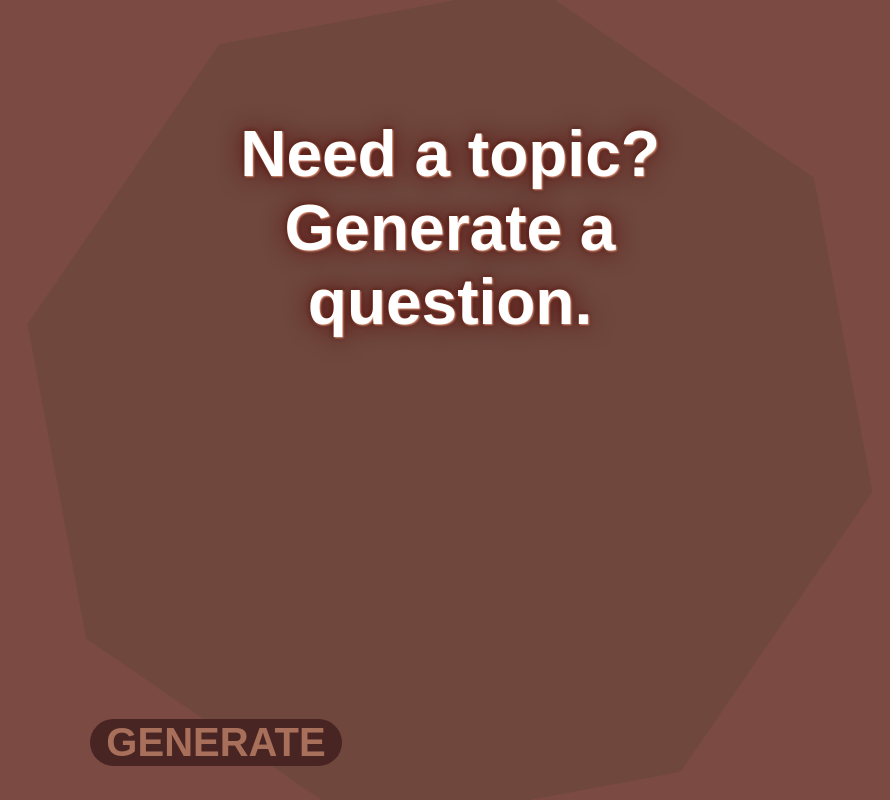
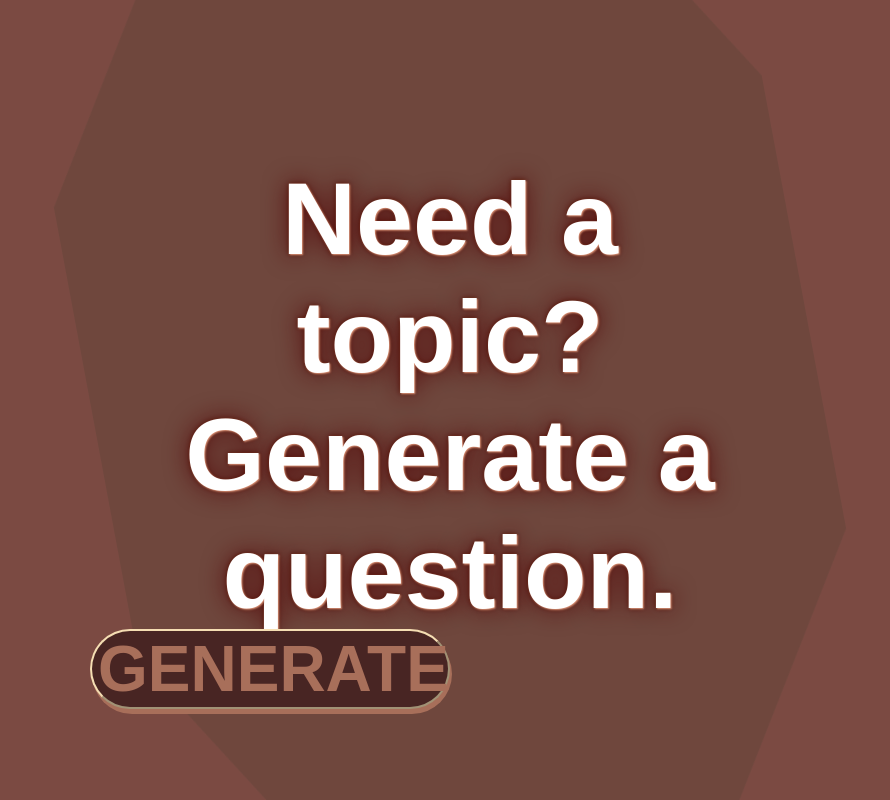
Before and after one commit to Mohd-Salik/prj_IntrovRandom, a plain HTML site: page index.html in a window 1280 px wide. Shown: the whole page, without its empty margins (190-1080 px from the left). Drawn offline with Linux system fonts and the light colour scheme.

Commit message:
fixed sizing ratio

```diff
--- a/index.html
+++ b/index.html
@@ -14,8 +14,8 @@
             opacity: 50%;
             z-index: -1;
             background-color: #634439;
-            width: 100vh;
-            height: 100vh;
+            width: 90%;
+            height: 90%;
             animation: rotating 30s infinite;
             transition: all 0.5s ease;
             clip-path: polygon(30% 0%, 70% 0%, 100% 30%, 100% 70%, 70% 100%, 30% 100%, 0% 70%, 0% 30%);
@@ -68,9 +68,9 @@
         .header{
             font-family: 'Be Vietnam Pro', sans-serif;
             font-weight: bold;
-            font-size: 8vh;
-            padding: 5vh 10vh 0px;
-            height: 70vh;
+            font-size: 8vw;
+            padding: 0vh 10vh 0px;
+            height: 50vh;
             width: 70vh;
 
             color: white;
@@ -87,17 +87,17 @@
         }
 
         .clickButton{
-            width: 35%;
-            font-size: 5vh;
+            font-size: 5vw;
             font-weight: bold;
 
+            box-shadow: 2px 5px;
             background-color:#482523;
             color: #a86f5a;
 
-            text-align: center;
-
-            border: none;
-            border-radius:50px;
+            width: 50%;
+            border-width: 2px;
+            border-color: rgb(245, 222, 179);
+            border-radius:100px;
             transition: all 0.3s ease;
 
         }
```
